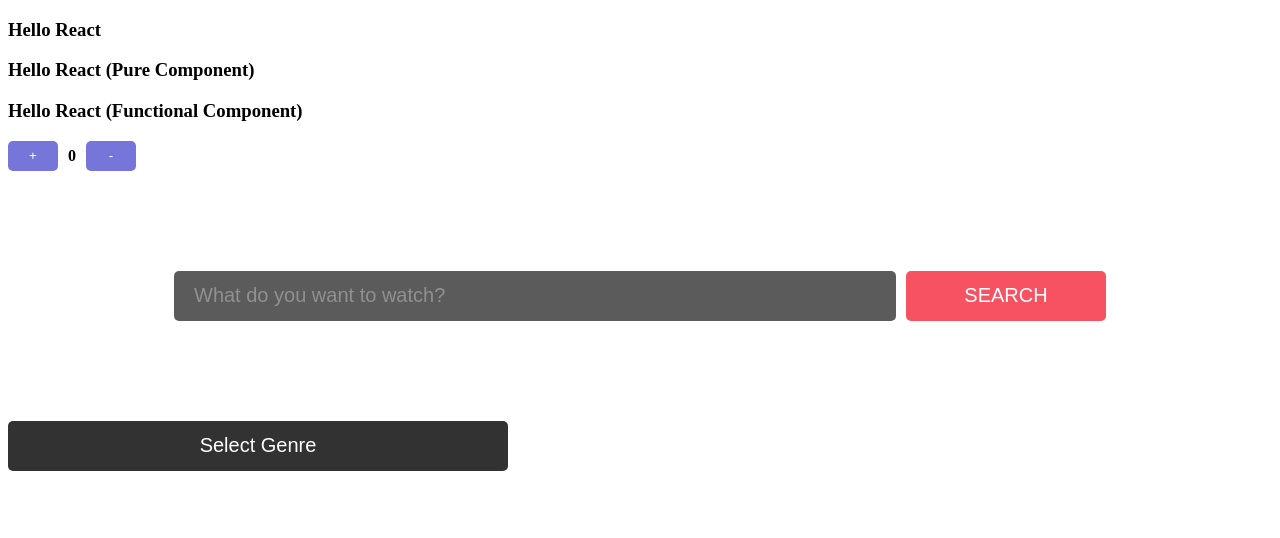
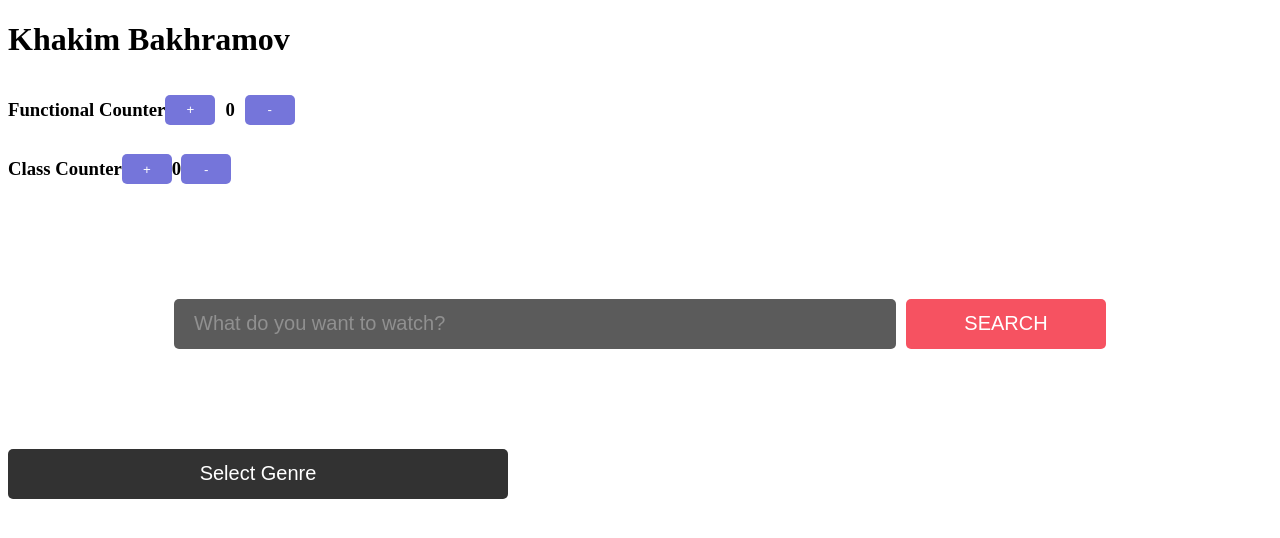
Before and after one commit to Hakimbek/netflixroulette, a React (Create React App) app: page / in a window 1280 px wide. Shown: the top 538 px of the page. Built offline with nearby package versions, Linux system fonts and the light colour scheme.

Commit message:
fix: all bugs fixed

```diff
--- a/src/App.js
+++ b/src/App.js
@@ -2,39 +2,17 @@
 import Counter from './counter/Counter';
 import Search from './search/Search';
 import GenreToggle from './toggle/GenreToggle';
+import ClassCounter from './classcounter/ClassCounter';
 
 // 1. React.createElement
 const myFullName = React.createElement('h1', {}, 'Khakim Bakhramov');
 
-// 2. React.Component
-class Greeting extends React.Component {
-    render() {
-        return <h3>Hello React</h3>
-    }
-}
-
-// 3. React.PureComponent
-class PureGreeting extends React.PureComponent {
-    render() {
-        return <h3>Hello React (Pure Component)</h3>
-    }
-}
-
-// 4. Functional component
-function FunctionalGreeting() {
-  return (
-    <h3>Hello React (Functional Component)</h3>
-  );
-}
-
-// App Component
 function App() {
   return (
     <div className="App">
-      <Greeting />
-      <PureGreeting />
-      <FunctionalGreeting />
+      {myFullName}
       <Counter />
+      <ClassCounter />
       <Search />
       <GenreToggle />
     </div>
--- /dev/null
+++ b/src/classcounter/ClassCounter.js
@@ -0,0 +1,29 @@
+import React from "react";
+
+class ClassCounter extends React.Component {
+    constructor(props) {
+        super(props);
+        this.state = {
+          num: 0
+        };
+    }
+
+    increase = () => {
+        this.setState({num: this.state.num + 1})
+    };
+
+    decrease = () => {
+        this.setState({num: this.state.num - 1})
+    };
+
+    render() {
+        return <div className="counter_wrapper">
+        <h3>Class Counter</h3>
+        <button className="counter_button" onClick={this.increase}>+</button>
+        <h3>{this.state.num}</h3>
+        <button className="counter_button" onClick={this.decrease}>-</button>
+    </div>
+    }
+}
+
+export default ClassCounter;
--- a/src/counter/Counter.js
+++ b/src/counter/Counter.js
@@ -1,14 +1,16 @@
 import React from "react";
 import './counter.css';
+import Number from "./Number";
 
 function Counter() {
     const [count, setCount] = React.useState(0);
 
     return (
         <div className="counter_wrapper">
+            <h3>Functional Counter</h3>
             <button className="counter_button" onClick={() => setCount(e => e + 1)}>+</button>
-            <h4 className="counter_text">{count}</h4>
-            <button className="counter_button" onClick={() => setCount(e => e != 0 ? e - 1 : e)}>-</button>
+            <Number num = {count}/>
+            <button className="counter_button" onClick={() => setCount(e => e !== 0 ? e - 1 : e)}>-</button>
         </div>
     );
 }
--- /dev/null
+++ b/src/counter/Number.js
@@ -0,0 +1,10 @@
+import React from "react";
+import './counter.css';
+
+class Number extends React.PureComponent {
+    render() {
+        return <h3 className="counter_text">{this.props.num}</h3>
+    }
+}
+
+export default Number;
--- a/src/counter/counter.css
+++ b/src/counter/counter.css
@@ -6,9 +6,9 @@
 .counter_button {
     width: 50px;
     height: 30px;
-    background-color: rgb(117, 117, 218);
     border: none;
     border-radius: 5px;
+    background-color: rgb(117, 117, 218);
     color: white;
 }
 
--- a/src/search/search.css
+++ b/src/search/search.css
@@ -1,6 +1,6 @@
 .search_wrapper {
+    display: flex;
     margin-top: 100px;
-    display: flex;
     justify-content: center;
 }
 
@@ -8,29 +8,29 @@
     width: 700px;
     height: 48px;
     border: none;
-    background-color: #333333;;
     border-radius: 5px;
     padding-left: 20px;
+    margin-right: 10px;
     outline: none;
-    font-size: 20px;
+    background-color: #333333;;
     color: white;
     opacity: 0.8;
-    margin-right: 10px;
+    font-size: 20px;
 }
 
 .search_input::placeholder {
+    margin-left: 50px;
     font-size: 20px;
-    margin-left: 50px;
 }
 
 .search_button {
+    width: 200px;
+    height: 50px;
+    border: none;
+    border-radius: 5px;
     background-color: #F65261;
     color: white;
     font-size: 20px;
-    border: none;
-    width: 200px;
-    height: 50px;
-    border-radius: 5px;
 }
 
 .search_button:hover {
--- a/src/toggle/GenreToggle.js
+++ b/src/toggle/GenreToggle.js
@@ -8,7 +8,7 @@
         <div className='genre_toggle__wrapper'>
            <button className='genre_toggle__button' onClick={() => setToggle(e => !e)}>Select Genre</button>
 
-            {toggle ? <div className='genre_toggle__options'>
+            {toggle && <div className='genre_toggle__options'>
             <div className='genre_toggle__option'>
                 <input type={'checkbox'} /> Crime
             </div>
@@ -21,7 +21,7 @@
             <div className='genre_toggle__option'>
                 <input type={'checkbox'} /> Comedy
             </div>
-           </div> : ''}
+           </div>}
         </div>
     );
 }
--- a/src/toggle/genreToggle.css
+++ b/src/toggle/genreToggle.css
@@ -5,9 +5,9 @@
 .genre_toggle__button {
     width: 500px;
     height: 50px;
-    background-color: #323232;
     border: none;
     border-radius: 5px;
+    background-color: #323232;
     color: white;
     font-size: 20px;
 }
@@ -18,13 +18,14 @@
     justify-content: space-around;
     width: 500px;
     height: 180px;
+    border-radius: 5px;
     background-color: #232323;
     opacity: 0.8;
-    border-radius: 5px;
+
 }
 
 .genre_toggle__option {
     margin-left: 10px;
+    color: white;
     font-size: 20px;
-    color: white;
 }
```
Also changed, not shown: src/search/Search.js (line endings or trailing spaces).
